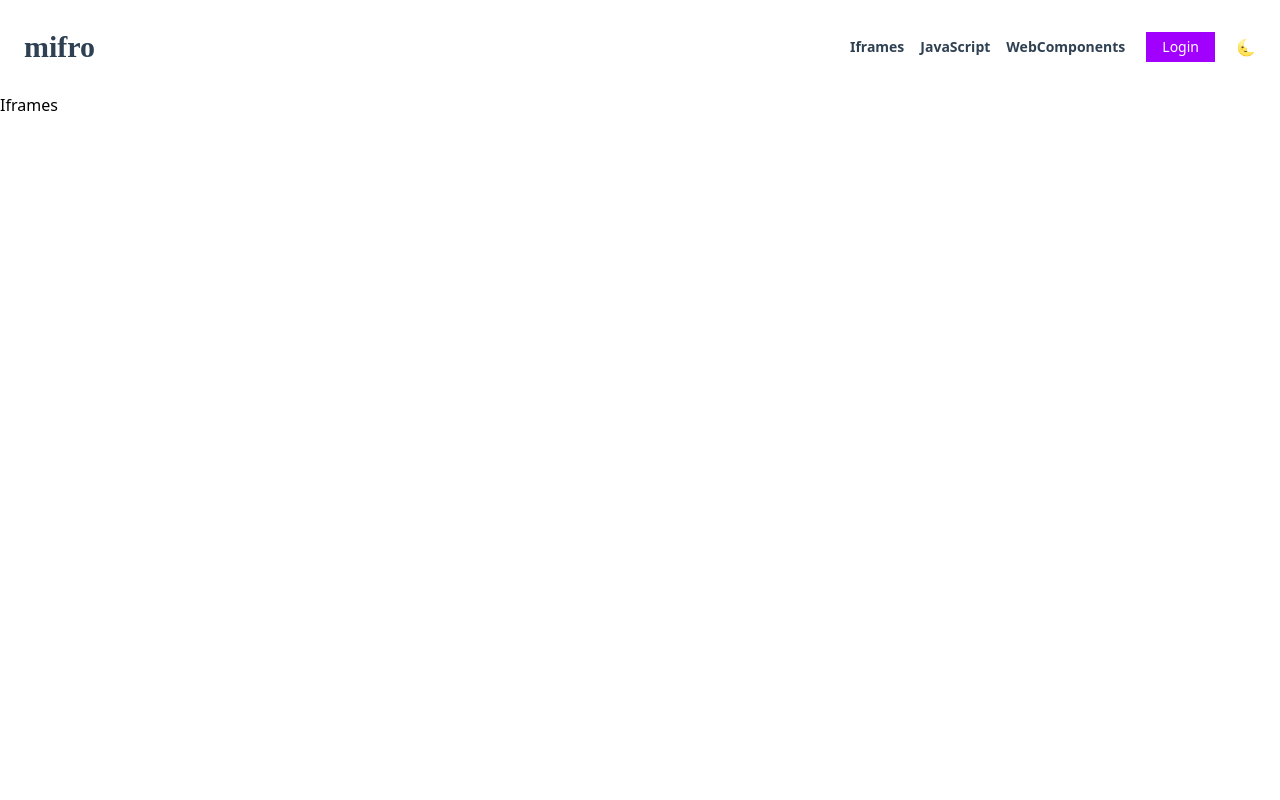
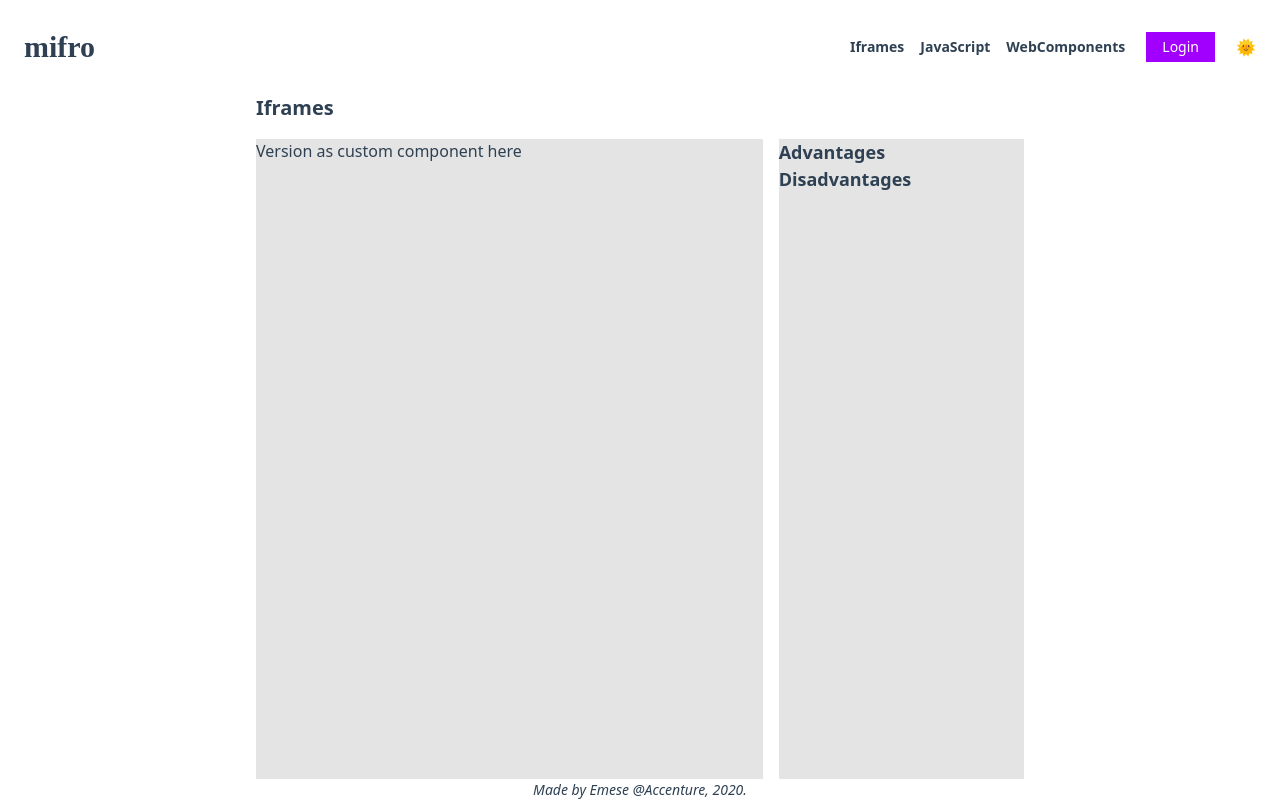
Before and after one commit to micro-frontends-poc/mf-container, a Vue app: page /versions/Iframes in a window 1280 px wide. Built offline with nearby package versions, Linux system fonts and the light colour scheme; a web font is replaced by a local one.

Commit message:
:lipstick: worked on layout

```diff
--- a/src/App.vue
+++ b/src/App.vue
@@ -1,7 +1,13 @@
 <template>
-  <div id="app">
+  <div id="app" class="bg-inverse flex flex-col h-full">
     <Navigation msg="Welcome to Your Vue.js App" />
-    <router-view />
+    <main class="grid grid-cols-10 flex-1 ">
+      <router-view />
+    </main>
+
+    <footer>
+      <p class=" text-sm italic text-center">Made by Emese @Accenture, 2020.</p>
+    </footer>
   </div>
 </template>
 <script>
--- a/src/assets/style.scss
+++ b/src/assets/style.scss
@@ -7,6 +7,7 @@
   --color-bg-secondary: #ffc857;
   --color-bg-default: #fff;
   --color-bg-inverse: #fff;
+  --color-bg-inverse-soft: #e4e4e4;
 
   --color-text-primary: #fff;
   --color-text-secondary: #bdd9bf;
@@ -14,6 +15,7 @@
   --color-text-default-soft: #3e5164;
   --color-text-inverse: #444;
   --color-text-inverse-soft: #999;
+  color: var(--color-text-default);
 }
 
 .theme-dark {
@@ -22,6 +24,7 @@
   --color-bg-secondary: #ffc857;
   --color-bg-default: #f4f4f4;
   --color-bg-inverse: #373737;
+  --color-bg-inverse-soft: #494949;
 
   --color-text-primary: #fff;
   --color-text-secondary: #bdd9bf;
@@ -30,6 +33,38 @@
   --color-text-inverse: #fff;
   --color-text-inverse-soft: #bbb;
 }
+
+h1 {
+  @apply text-2xl;
+}
+
+h2 {
+  @apply text-xl font-bold;
+}
+
+h3 {
+  @apply text-lg font-bold;
+}
+
+ul {
+  @apply list-disc;
+}
+
+ol {
+  @apply list-decimal;
+}
+
+table {
+  @apply border w-full;
+}
+
+th {
+  @apply px-4;
+}
+
+td {
+}
+
 @import "tailwindcss/components";
 /* purgecss end ignore */
 @import "tailwindcss/utilities";
--- a/src/components/Navigation.vue
+++ b/src/components/Navigation.vue
@@ -2,9 +2,11 @@
   <nav
     class="flex items-center justify-between flex-wrap bg-red-600 light-mode:bg-black p-6"
   >
-    <h1 class="text-3xl font-black text-default hover:text-default-soft">
-      mifro
-    </h1>
+    <router-link to="/">
+      <h1 class="text-3xl font-black hover:text-default-soft">
+        mifro
+      </h1>
+    </router-link>
 
     <div class="block md:hidden">
       <button
@@ -25,17 +27,17 @@
       <div class="text-sm md:flex-grow md:flex flex-column justify-end">
         <router-link
           :to="{ name: 'versions', params: { version: 'iframes' } }"
-          class="block mt-4 md:mt-0 mr-4 md:inline-block font-bold text-default hover:text-default-soft"
+          class="block mt-4 md:mt-0 mr-4 md:inline-block font-bold hover:text-default-soft"
           >Iframes</router-link
         >
         <router-link
           :to="{ name: 'versions', params: { version: 'javascript' } }"
-          class="block mt-4 md:mt-0 mr-4 md:inline-block font-bold text-default hover:text-default-soft"
+          class="block mt-4 md:mt-0 mr-4 md:inline-block font-bold hover:text-default-soft"
           >JavaScript</router-link
         >
         <router-link
           :to="{ name: 'versions', params: { version: 'web-components' } }"
-          class="block mt-4 md:mt-0 md:inline-block  font-bold text-default hover:text-default-soft"
+          class="block mt-4 md:mt-0 md:inline-block  font-bold hover:text-default-soft"
           >WebComponents</router-link
         >
       </div>
--- a/src/components/ThemeToggle.vue
+++ b/src/components/ThemeToggle.vue
@@ -1,21 +1,17 @@
 <template>
-  <button @click="toggleTheme">{{ dark ? "&#127772;" : "&#127774;" }}</button>
+  <button @click="toggleTheme" class=" focus:outline-none">
+    {{ dark ? "&#127772;" : "&#127774;" }}
+  </button>
 </template>
 
 <script>
 export default {
   data() {
     return {
-      dark:
-        window.matchMedia("(prefers-color-scheme: dark)").media.toString() ==
-        "(prefers-color-scheme: dark)"
+      dark: localStorage.getItem("theme"),
     }
   },
-  mounted() {
-    if (window.matchMedia("(prefers-color-scheme)").media !== "not all") {
-      console.log("🎉 Dark mode is supported")
-    }
-  },
+
   methods: {
     toggleTheme() {
       this.dark = !this.dark
@@ -26,8 +22,8 @@ export default {
         document.documentElement.classList.remove("theme-dark")
         localStorage.removeItem("theme")
       }
-    }
-  }
+    },
+  },
 }
 </script>
 
--- a/src/views/Versions.vue
+++ b/src/views/Versions.vue
@@ -1,9 +1,26 @@
 <template>
-  <section>{{ this.$route.params.version }}</section>
+  <section
+    class="versions-container md:col-start-2 xl:col-start-3 col-span-10 md:col-span-8 xl:col-span-6 grid grid-cols-9 gap-4"
+  >
+    <section class="col-span-9 ">
+      <h2>{{ this.$route.params.version }}</h2>
+    </section>
+    <section class="col-span-9 md:col-span-6 bg-inverse-soft">
+      <p>Version as custom component here</p>
+    </section>
+    <section class="col-span-9 md:col-span-3 bg-inverse-soft">
+      <h3>Advantages</h3>
+      <h3>Disadvantages</h3>
+    </section>
+  </section>
 </template>
 
 <script>
 export default {}
 </script>
 
-<style></style>
+<style>
+.versions-container {
+  grid-template-rows: max-content;
+}
+</style>
--- a/tailwind.config.js
+++ b/tailwind.config.js
@@ -20,7 +20,8 @@ module.exports = {
       soft: "var(--color-bg-primary-soft)",
       secondary: "var(--color-bg-secondary)",
       default: "var(--color-bg-default)",
-      inverse: "var(--color-bg-inverse)"
+      inverse: "var(--color-bg-inverse)",
+      "inverse-soft": "var(--color-bg-inverse-soft)"
     }
   },
   variants: {},
```
Also changed, not shown: 1 other file (tests, documents, lock files or other folders).
